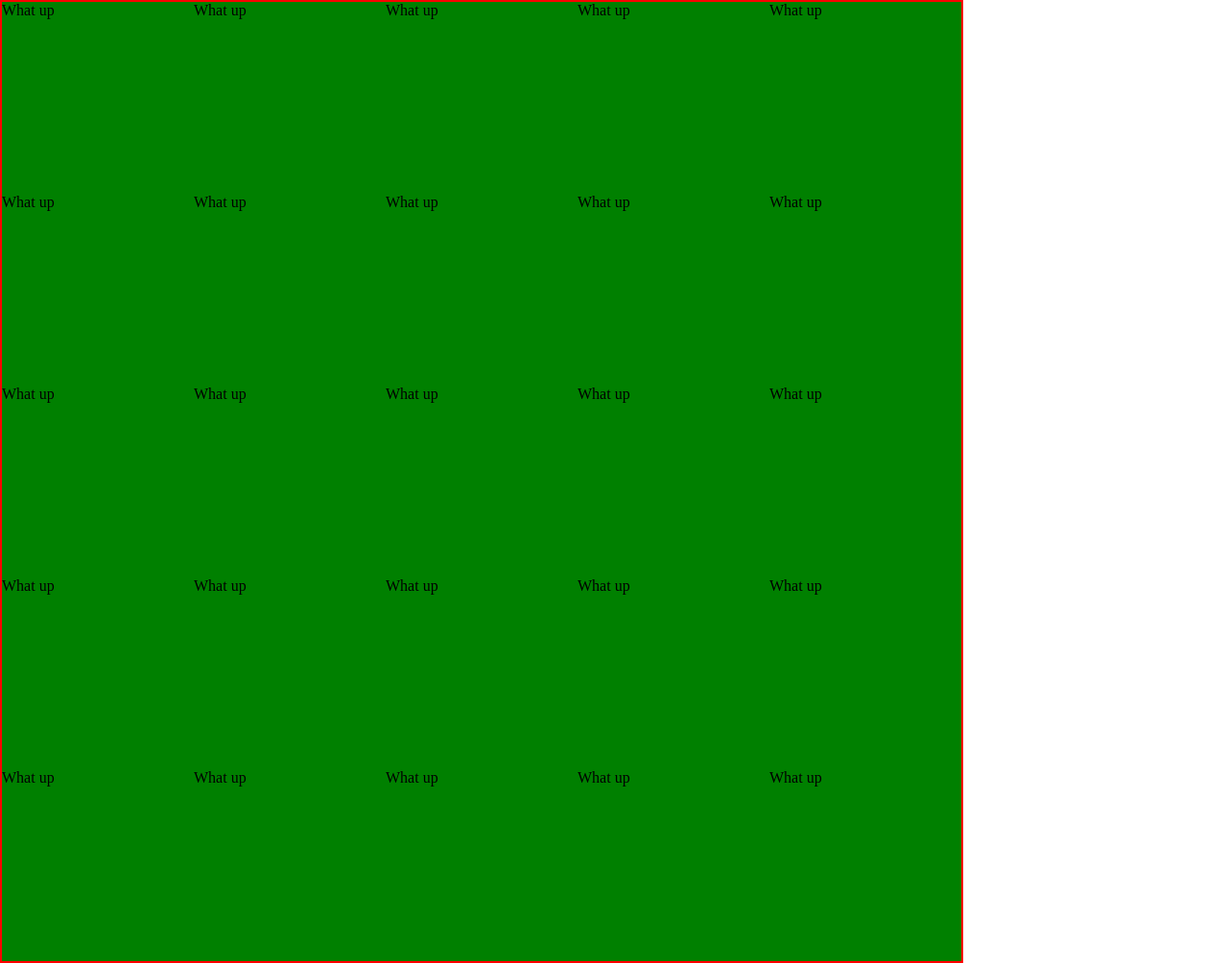
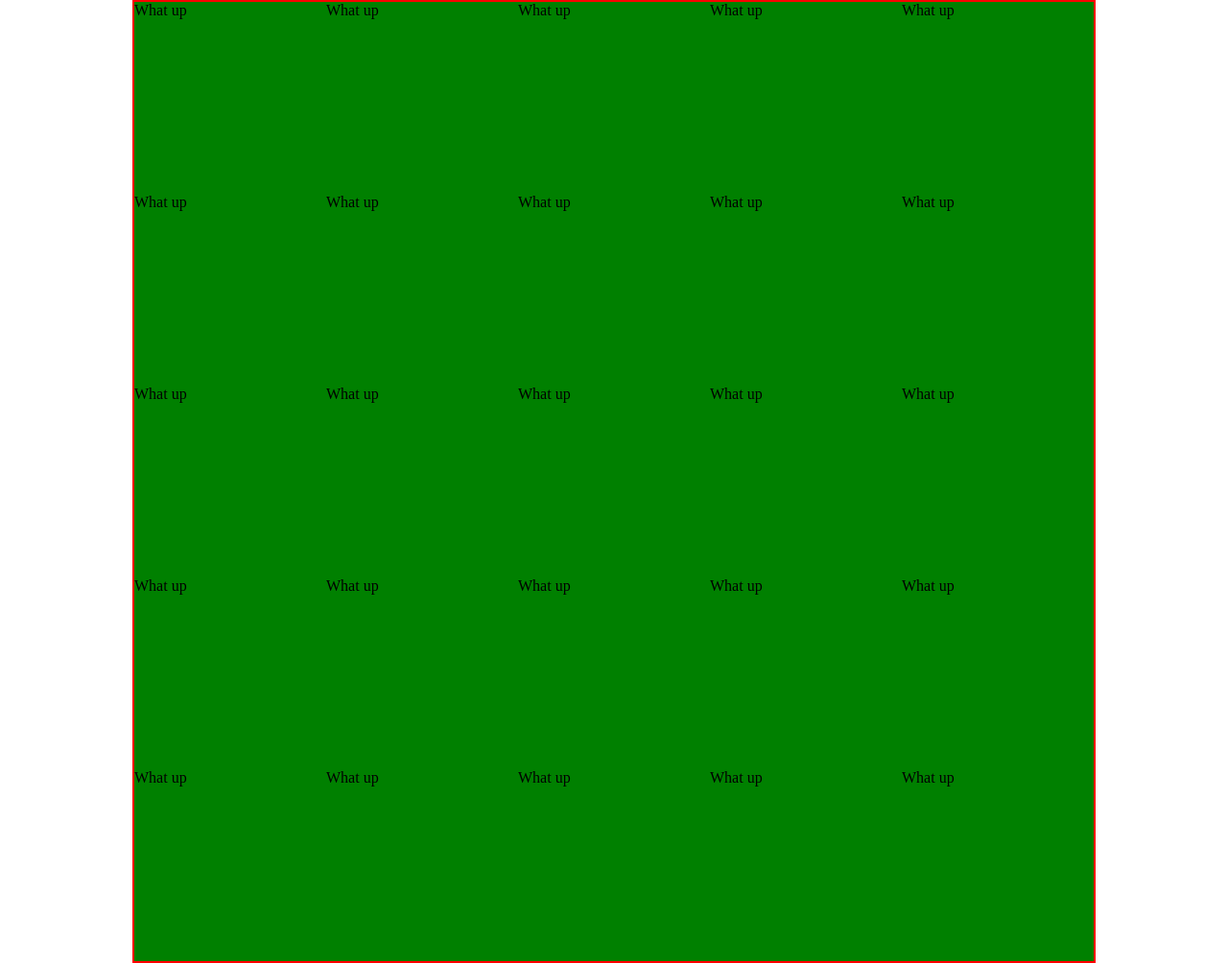
Before and after one commit to katekat25/odin-etch-a-sketch, a plain HTML site: page index.html in a window 1280 px wide. Shown: the whole page at 96% size. Drawn offline with Linux system fonts and the light colour scheme.

Commit message:
Center container horizontally on page

```diff
--- a/script.js
+++ b/script.js
@@ -6,8 +6,6 @@ let numberOfPixels = (Math.pow(numberOfRows,2));
 
 drawPixels(numberOfPixels);
 //eventually will take in user input, but not yet
-
-//make a function that creates divs multiple times
 
 function drawPixels(numberOfPixels) {
     let pixelDimensions = (numberOfPixels) => (1000 / numberOfRows) + "px";
--- a/styles.css
+++ b/styles.css
@@ -10,6 +10,7 @@ body, html {
     flex-wrap: wrap;
     height: 1000px;
     width: 1000px;
+    margin: auto;
 }
 
 .pixel {
```
